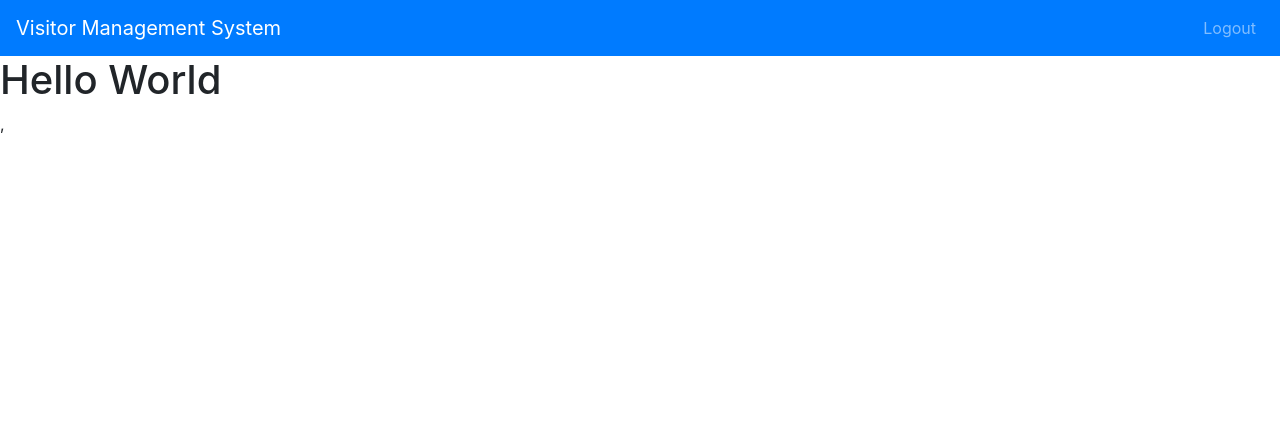
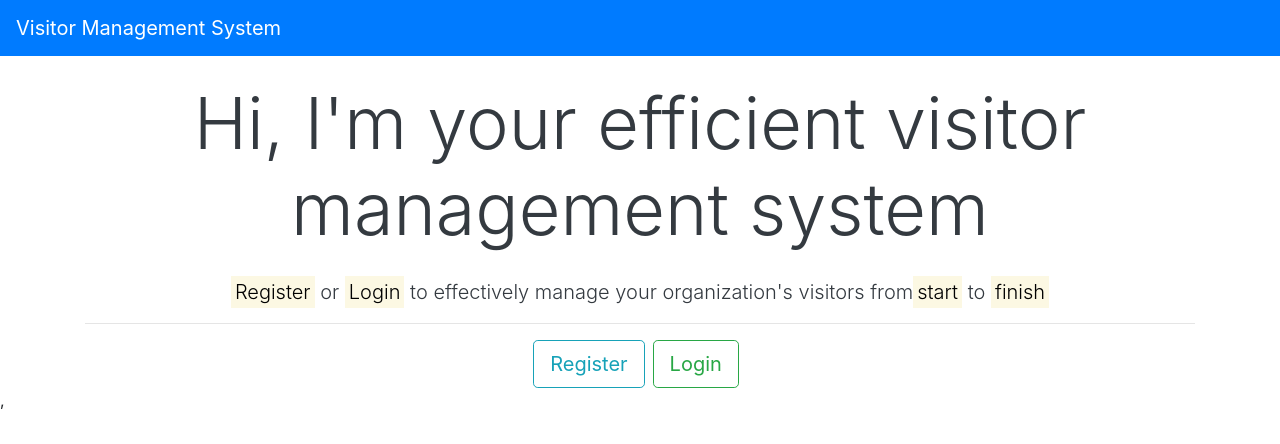
Before and after one commit to smartpro1/visitor-management-system-client, a React (Create React App) app: page / in a window 1280 px wide. Shown: the top 444 px of the page. Built offline with nearby package versions, Linux system fonts and the light colour scheme.

Commit message:
implement fetch visitors from db and dynamic header

```diff
--- a/src/actions/adminActions.js
+++ b/src/actions/adminActions.js
@@ -79,6 +79,7 @@ export const registerVisitor = (visitorDetails, history) => async (
 export const fetchVisitors = () => async (dispatch) => {
   try {
     const res = await axios.get(`/api/v1/visitors/registered`);
+
     dispatch({
       type: GET_VISITORS,
       payload: res.data,
--- a/src/components/Admin/MyRegisteredVisitors.js
+++ b/src/components/Admin/MyRegisteredVisitors.js
@@ -1,8 +1,27 @@
 import React, { Component } from "react";
+import { connect } from "react-redux";
+import PropTypes from "prop-types";
 import Sidebar from "../Layout/Sidebar";
+import { fetchVisitors } from "../../actions/adminActions";
 
 class MyRegisteredVisitors extends Component {
+  componentDidMount = () => {
+    const { fetchVisitors } = this.props;
+    fetchVisitors();
+  };
+
   render() {
+    const { visitors } = this.props;
+    const loadVisitors = visitors.map((visitor) => (
+      <tr key={visitor.id}>
+        <td>{visitor.id}</td>
+        <td>{visitor.fullname}</td>
+        <td>{visitor.address}</td>
+        <td>{visitor.sex}</td>
+        <td>{visitor.created_At}</td>
+      </tr>
+    ));
+
     return (
       <div className="row">
         <div className="col-md-2 bg-info sidebar">
@@ -13,40 +32,14 @@ class MyRegisteredVisitors extends Component {
           <table className="table table-hover ">
             <thead className="thead-light">
               <tr>
-                <th>Fullname</th>
-                <th>Whom To See</th>
-                <th>Purpose</th>
-                <th>Tag</th>
-                <th>Date in</th>
-                <th>Date out</th>
+                <th>id</th>
+                <th>fullname</th>
+                <th>address</th>
+                <th>sex</th>
+                <th>Date Created</th>
               </tr>
             </thead>
-            <tbody>
-              <tr>
-                <td>John Doe</td>
-                <td>Mr. Etienne</td>
-                <td>official</td>
-                <td>TAG102</td>
-                <td>23/04/20</td>
-                <td>23/04/20</td>
-              </tr>
-              <tr>
-                <td>John Doe</td>
-                <td>Mr. Etienne</td>
-                <td>official</td>
-                <td>TAG132</td>
-                <td>23/04/20</td>
-                <td>23/04/20</td>
-              </tr>
-              <tr>
-                <td>John Doe</td>
-                <td>Mr. Etienne</td>
-                <td>official</td>
-                <td>TAG453</td>
-                <td>23/04/20</td>
-                <td>23/04/20</td>
-              </tr>
-            </tbody>
+            <tbody>{loadVisitors}</tbody>
           </table>
         </div>
       </div>
@@ -54,4 +47,14 @@ class MyRegisteredVisitors extends Component {
   }
 }
 
-export default MyRegisteredVisitors;
+MyRegisteredVisitors.propTypes = {
+  visitors: PropTypes.array.isRequired,
+  fetchVisitors: PropTypes.func.isRequired,
+};
+const mapStateToProps = (state) => ({
+  visitors: state.visitors.visitors,
+});
+
+export default connect(mapStateToProps, { fetchVisitors })(
+  MyRegisteredVisitors
+);
--- a/src/components/Admin/MyVisitorsLogs.js
+++ b/src/components/Admin/MyVisitorsLogs.js
@@ -5,12 +5,6 @@ import Sidebar from "../Layout/Sidebar";
 import { fetchVisitorsLog } from "../../actions/adminActions";
 
 class MyVisitorsLogs extends Component {
-  constructor() {
-    super();
-
-    this.state = {};
-  }
-
   componentDidMount = () => {
     const { fetchVisitorsLog } = this.props;
     fetchVisitorsLog();
@@ -25,7 +19,7 @@ class MyVisitorsLogs extends Component {
         <td>{log.purpose}</td>
         <td>{log.tag}</td>
         <td>{log.timeIn}</td>
-        <td>{log.timeOut}</td>
+        <td>{log.timeOut || "visitor still active"}</td>
       </tr>
     ));
 
--- a/src/components/Layout/Header.js
+++ b/src/components/Layout/Header.js
@@ -6,11 +6,25 @@ import { logoutAdmin } from "../../actions/adminActions";
 
 class Header extends Component {
   logout = () => {
-    console.log("got here");
     this.props.logoutAdmin();
   };
 
   render() {
+    const { adminCredentials, isValidToken } = this.props.admin;
+    let logText = "";
+
+    if (isValidToken && adminCredentials) {
+      logText = (
+        <ul className="navbar-nav ml-auto">
+          <li className="nav-item" onClick={this.logout}>
+            <Link className="nav-link" to="">
+              Logout
+            </Link>
+          </li>
+        </ul>
+      );
+    }
+
     return (
       <nav className="navbar navbar-expand-md bg-primary navbar-dark">
         <a className="navbar-brand text-center" href="#">
@@ -30,13 +44,7 @@ class Header extends Component {
         </button>
 
         <div className="collapse navbar-collapse " id="collapsibleNavbar">
-          <ul className="navbar-nav ml-auto">
-            <li className="nav-item" onClick={this.logout}>
-              <Link className="nav-link" to="">
-                Logout
-              </Link>
-            </li>
-          </ul>
+          {logText}
         </div>
       </nav>
     );
--- a/src/components/Layout/Landing.js
+++ b/src/components/Layout/Landing.js
@@ -1,12 +1,64 @@
 import React, { Component } from "react";
+import { Link } from "react-router-dom";
+import PropTypes from "prop-types";
+import { connect } from "react-redux";
 
 class Landing extends Component {
   render() {
+    const { adminCredentials, isValidToken } = this.props.admin;
+
+    let signUp = (
+      <div>
+        <h1 className="display-3 mb-4">
+          Hi, I'm your efficient visitor management system
+        </h1>
+        <p className="lead">
+          <mark>Register</mark> or <mark>Login</mark> to effectively manage your
+          organization's visitors from
+          <mark>start</mark> to <mark>finish</mark>
+        </p>
+        <hr />
+
+        <Link
+          to="/register-admin"
+          className="btn btn-outline-info btn-lg  mr-2"
+        >
+          Register
+        </Link>
+
+        <Link to="/login" className="btn btn-lg btn-outline-success mr-2">
+          Login
+        </Link>
+      </div>
+    );
+    if (isValidToken && adminCredentials) {
+      signUp = (
+        <div className="mt-5">
+          <h3 className="display-3 mt-4">
+            Hi, <em>{adminCredentials.fullname}</em>, hope your day has been
+            good so far!
+          </h3>
+        </div>
+      );
+    }
     return (
-      <div>
-        <h1>Hello World</h1>
+      <div className="landing mt-4">
+        <div className="light-overlay landing-inner text-dark">
+          <div className="container">
+            <div className="row">
+              <div className="col-md-12 text-center">{signUp}</div>
+            </div>
+          </div>
+        </div>
       </div>
     );
   }
 }
-export default Landing;
+Landing.propTypes = {
+  admin: PropTypes.object.isRequired,
+};
+const mapStateToProps = (state) => ({
+  admin: state.login,
+});
+
+export default connect(mapStateToProps)(Landing);
--- a/src/reducers/getVisitorsReducer.js
+++ b/src/reducers/getVisitorsReducer.js
@@ -6,7 +6,7 @@ const initialState = {
 };
 
 export const getVisitorsReducer = (state = initialState, action) => {
-  switch (action.payload) {
+  switch (action.type) {
     case GET_VISITORS:
       return {
         ...state,
```
